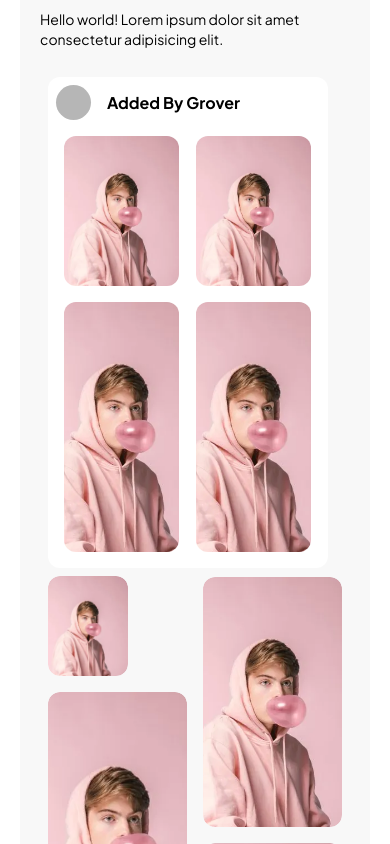
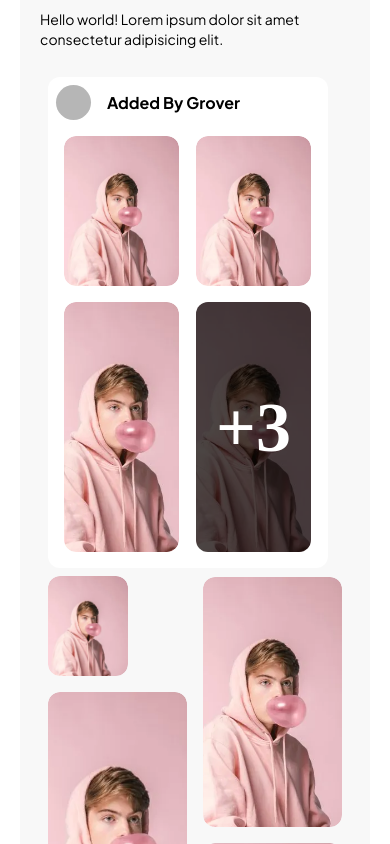
Before and after one commit to neharadialcode486/react-dummy-page, a React (Create React App) app: page / in a window 390 px wide. Shown: the part 3440-4284 px from the top of the page. Built offline with nearby package versions, Linux system fonts and the light colour scheme; a web font is replaced by a local one.

Commit message:
shoe more is working

```diff
--- a/src/App.css
+++ b/src/App.css
@@ -13,6 +13,9 @@ body {
 h2 {
   font-family: cook;
 }
+.ff_cook {
+  font-family: cook;
+}
 .img_1 {
   transform: perspective(1000px) rotateX(0deg) rotateY(-20deg) skewX(0deg)
     skewY(-5deg) scaleX(0.9) scaleY(1.05);
--- a/src/components/LatestProduct.jsx
+++ b/src/components/LatestProduct.jsx
@@ -16,11 +16,6 @@ const LatestProduct = () => {
           </div>
         </div>
         <Products />
-        <div className="text-center">
-          <button className="mt-8 mb-4 bg-primary text-white px-6 md:px-8 py-[10px] rounded-full hover:bg-transparent border-primary border hover:text-primary transition-all duration-200 ease-in-out">
-            View More
-          </button>
-        </div>
       </div>
     </div>
   );
--- a/src/components/common/MiddleImgs.jsx
+++ b/src/components/common/MiddleImgs.jsx
@@ -3,6 +3,43 @@ import boy from "../../assets/img/boy.webp";
 import Masonry, { ResponsiveMasonry } from "react-responsive-masonry";
 
 const MiddleImgs = () => {
+  const imgdata = [
+    {
+      imgUrl: boy,
+      class:
+        "lg:h-[250px] sm:h-[150px] h-[150px] w-full object-cover rounded-xl xl:max-w-[245px]  sm:max-w-[290px] max-w-[115px]",
+    },
+    {
+      imgUrl: boy,
+      class:
+        "lg:h-[250px]  sm:h-[150px] h-[150px] w-full object-cover rounded-xl xl:max-w-[245px]  sm:max-w-[290px] max-w-[115px]",
+    },
+    {
+      imgUrl: boy,
+      class:
+        "lg:h-[350px]  sm:h-[250px] h-[250px] w-full object-cover rounded-xl xl:max-w-[245px]  sm:max-w-[290px] max-w-[115px] ",
+    },
+    {
+      imgUrl: boy,
+      class:
+        "lg:h-[350px]  sm:h-[250px] h-[250px] w-full object-cover rounded-xl xl:max-w-[245px]  sm:max-w-[290px] max-w-[115px]",
+    },
+    {
+      imgUrl: boy,
+      class:
+        "lg:h-[350px]  sm:h-[250px] h-[250px] w-full object-cover rounded-xl xl:max-w-[245px]  sm:max-w-[290px] max-w-[115px] ",
+    },
+    {
+      imgUrl: boy,
+      class:
+        "lg:h-[350px]  sm:h-[250px] h-[250px] w-full object-cover rounded-xl xl:max-w-[245px]  sm:max-w-[290px] max-w-[115px]",
+    },
+    {
+      imgUrl: boy,
+      class:
+        "lg:h-[350px]  sm:h-[250px] h-[250px] w-full object-cover rounded-xl xl:max-w-[245px]  sm:max-w-[290px] max-w-[115px]",
+    },
+  ];
   return (
     <div className="bg-white sm:p-6 p-2 rounded-xl w-full xl:min-w-[540px] lg:min-w-[590px] sm:min-w-[420px] min-w-[280px] sm:mx-3 mx-2 mt-2">
       <div className="flex gap-4 items-center sm:mb-4 mb-2">
@@ -11,34 +48,24 @@ const MiddleImgs = () => {
       </div>
       <ResponsiveMasonry columnsCountBreakPoints={{ 350: 2, 750: 2, 900: 2 }}>
         <Masonry>
-          <div className="p-2">
+          {imgdata.slice(0, 4).map((obj, i) => (
+            <div className="p-2" key={i}>
+              <div className="relative rounded-xl overflow-hidden">
                 <img
-              src={boy}
-              className="lg:h-[250px] sm:h-[150px] h-[150px] w-full object-cover rounded-xl xl:max-w-[245px]  sm:max-w-[290px] max-w-[115px] "
+                  src={obj.imgUrl}
+                  className={`${obj.class}`}
                   alt="Product"
                 />
+                {i === 3 && imgdata.length > 4 ? (
+                  <div className="w-full h-full absolute top-0 left-0 bg-black bg-opacity-70 z-10 text-white xl:text-[100px] text-[70px] ff_cook  font-bold flex flex-col justify-center items-center">
+                    {imgdata.length > 4 ? `+${imgdata.length - 4}` : ""}
                   </div>
-          <div className="p-2">
-            <img
-              src={boy}
-              className="lg:h-[250px]  sm:h-[150px] h-[150px] w-full object-cover rounded-xl xl:max-w-[245px]  sm:max-w-[290px] max-w-[115px] "
-              alt="Product"
-            />
+                ) : (
+                  ""
+                )}
               </div>
-          <div className="p-2">
-            <img
-              src={boy}
-              className="lg:h-[350px]  sm:h-[250px] h-[250px] w-full object-cover rounded-xl xl:max-w-[245px]  sm:max-w-[290px] max-w-[115px] "
-              alt="Product"
-            />
             </div>
-          <div className="p-2">
-            <img
-              src={boy}
-              className="lg:h-[350px]  sm:h-[250px] h-[250px] w-full object-cover rounded-xl xl:max-w-[245px]  sm:max-w-[290px] max-w-[115px] "
-              alt="Product"
-            />{" "}
-          </div>
+          ))}
         </Masonry>
       </ResponsiveMasonry>
     </div>
--- a/src/components/common/Products.jsx
+++ b/src/components/common/Products.jsx
@@ -6,6 +6,73 @@ import CommonImg from "./CommonImg";
 
 const Products = () => {
   const [isWideScreen, setIsWideScreen] = useState(window.innerWidth > 640);
+  const [visibleImages, setVisibleImages] = useState(7);
+  const initialVisibleImages = 7;
+  const images = [
+    {
+      imgClass:
+        "lg:h-[400px] sm:h-[300px] h-[100px] w-full object-cover rounded-xl",
+      image: boy,
+    },
+    {
+      imgClass:
+        "lg:h-[450px] sm:h-[350px] h-[250px] w-full object-cover rounded-xl",
+      image: boy,
+    },
+    {
+      imgClass:
+        "lg:h-[550px] sm:h-[450px] h-[300px] w-full object-cover rounded-xl",
+      image: boy,
+    },
+    {
+      imgClass:
+        "lg:h-[500px] sm:h-[400px] h-[250px] w-full object-cover rounded-xl",
+      image: boy,
+    },
+    {
+      imgClass:
+        "lg:h-[480px] sm:h-[380px] h-[180px] w-full object-cover rounded-xl",
+      image: boy,
+    },
+    {
+      imgClass:
+        "lg:h-[500px] sm:h-[250px] h-[200px] w-full object-cover rounded-xl",
+      image: boy,
+    },
+    {
+      imgClass:
+        "lg:h-[270px] sm:h-[170px] h-[100px] w-full object-cover rounded-xl",
+      image: boy,
+    },
+    {
+      imgClass:
+        "lg:h-[270px] sm:h-[170px] h-[100px] w-full object-cover rounded-xl",
+      image: boy,
+    },
+    {
+      imgClass:
+        "lg:h-[270px] sm:h-[170px] h-[100px] w-full object-cover rounded-xl",
+      image: boy,
+    },
+    {
+      imgClass:
+        "lg:h-[270px] sm:h-[170px] h-[100px] w-full object-cover rounded-xl",
+      image: boy,
+    },
+    {
+      imgClass:
+        "lg:h-[480px] sm:h-[380px] h-[180px] w-full object-cover rounded-xl",
+      image: boy,
+    },
+  ];
+
+  const handleViewMore = () => {
+    setVisibleImages((prev) => Math.min(prev + 4, images.length));
+  };
+
+  const handleShowLess = () => {
+    setVisibleImages(initialVisibleImages);
+  };
 
   useEffect(() => {
     const handleResize = () => {
@@ -16,24 +83,42 @@ const Products = () => {
       window.removeEventListener("resize", handleResize);
     };
   }, []);
+
   return (
     <div>
       <ResponsiveMasonry columnsCountBreakPoints={{ 350: 2, 750: 3, 1200: 4 }}>
         <Masonry>
           {isWideScreen && (
-            <CommonImg imgClass="lg:h-[250px] sm:h-[150px] h-[200px] w-full object-cover rounded-xl" image={boy} />
+            <CommonImg
+              imgClass="lg:h-[250px] sm:h-[150px] h-[200px] w-full object-cover rounded-xl"
+              image={boy}
+            />
           )}
           <MiddleImgs />
           <span className="inline-block lg:h-[747px] sm:h-[560px] h-[500px] "></span>
-          <CommonImg imgClass="lg:h-[400px] sm:h-[300px] h-[100px] w-full object-cover rounded-xl" image={boy} />
-          <CommonImg imgClass="lg:h-[450px] sm:h-[350px] h-[250px] w-full object-cover rounded-xl" image={boy} />
-          <CommonImg imgClass="lg:h-[550px] sm:h-[450px] h-[300px] w-full object-cover rounded-xl" image={boy} />
-          <CommonImg imgClass="lg:h-[500px] sm:h-[400px] h-[250px] w-full object-cover rounded-xl" image={boy} />
-          <CommonImg imgClass="lg:h-[480px] sm:h-[380px] h-[180px] w-full object-cover rounded-xl" image={boy} />
-          <CommonImg imgClass="lg:h-[500px] sm:h-[250px] h-[200px] w-full object-cover rounded-xl" image={boy} />
-          <CommonImg imgClass="lg:h-[270px] sm:h-[170px] h-[100px] w-full object-cover rounded-xl" image={boy} />
+          {images.slice(0, visibleImages).map((img, index) => (
+            <CommonImg key={index} imgClass={img.imgClass} image={img.image} />
+          ))}
         </Masonry>
       </ResponsiveMasonry>
+      <div className="text-center">
+        {visibleImages < images.length && (
+          <button
+            onClick={handleViewMore}
+            className="mt-8 mb-4 bg-primary text-white px-6 md:px-8 py-[10px] rounded-full hover:bg-transparent border-primary border hover:text-primary transition-all duration-200 ease-in-out"
+          >
+            View More
+          </button>
+        )}
+        {visibleImages > initialVisibleImages && (
+          <button
+            onClick={handleShowLess}
+            className="mt-8 mb-4 bg-primary text-white px-6 md:px-8 py-[10px] rounded-full hover:bg-transparent border-primary border hover:text-primary transition-all duration-200 ease-in-out"
+          >
+            Show Less
+          </button>
+        )}
+      </div>
     </div>
   );
 };
--- a/src/index.css
+++ b/src/index.css
@@ -1,10 +1,10 @@
 .scrollbar_hidden::-webkit-scrollbar {
   display: none;
 }
-::-webkit-scrollbar{
+::-webkit-scrollbar {
   width: 4px;
   height: 4px;
 }
-::-webkit-scrollbar-thumb{
-  background-color: #FF0000;
+::-webkit-scrollbar-thumb {
+  background-color: #ff0000;
 }
```
Lines whose indentation alone changed are shown as unchanged.
